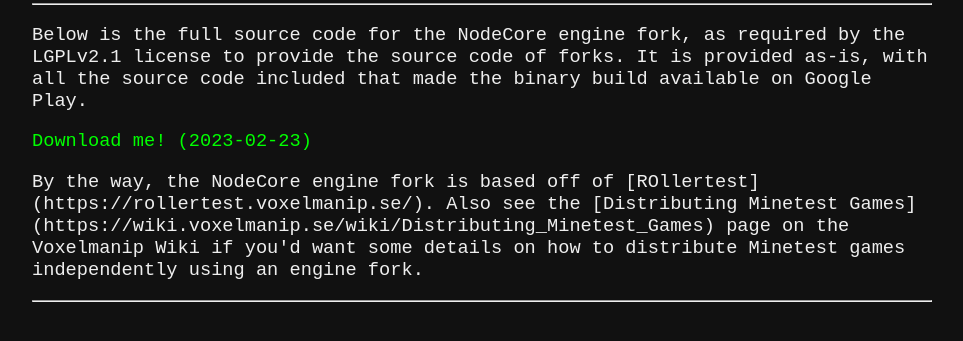
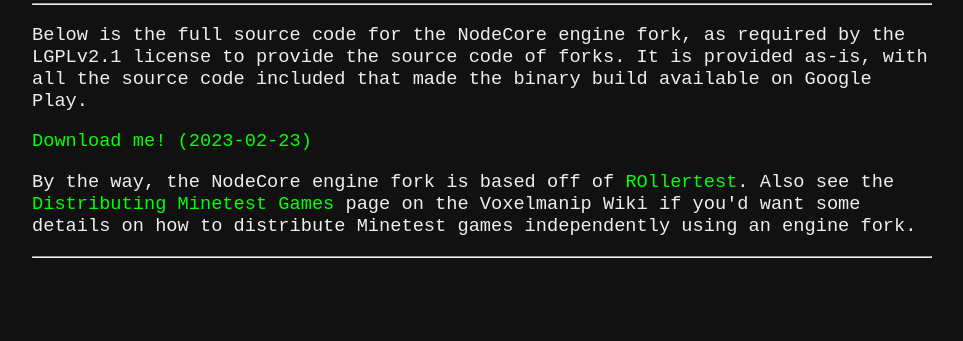
Before and after one commit to rollerozxa/nodecore.voxelmanip.se, a plain HTML site: page src/index.html in a window 1280 px wide. Shown: the part 89-430 px from the top of the page, without its empty margins (158-1121 px from the left). Drawn offline with Linux system fonts and the light colour scheme.

Commit message:
Update index.html

```diff
--- a/src/index.html
+++ b/src/index.html
@@ -26,7 +26,7 @@ a {
 
 <a href="nodecore-2023-02-23.tar.bz2">Download me! (2023-02-23)</a>
 
-<p>By the way, the NodeCore engine fork is based off of [ROllertest](https://rollertest.voxelmanip.se/). Also see the [Distributing Minetest Games](https://wiki.voxelmanip.se/wiki/Distributing_Minetest_Games) page on the Voxelmanip Wiki if you'd want some details on how to distribute Minetest games independently using an engine fork.</p>
+<p>By the way, the NodeCore engine fork is based off of <a href="https://rollertest.voxelmanip.se/">ROllertest</a>. Also see the <a href="https://wiki.voxelmanip.se/wiki/Distributing_Minetest_Games">Distributing Minetest Games</a> page on the Voxelmanip Wiki if you'd want some details on how to distribute Minetest games independently using an engine fork.</p>
 <hr>
 </body>
 </html>
```
